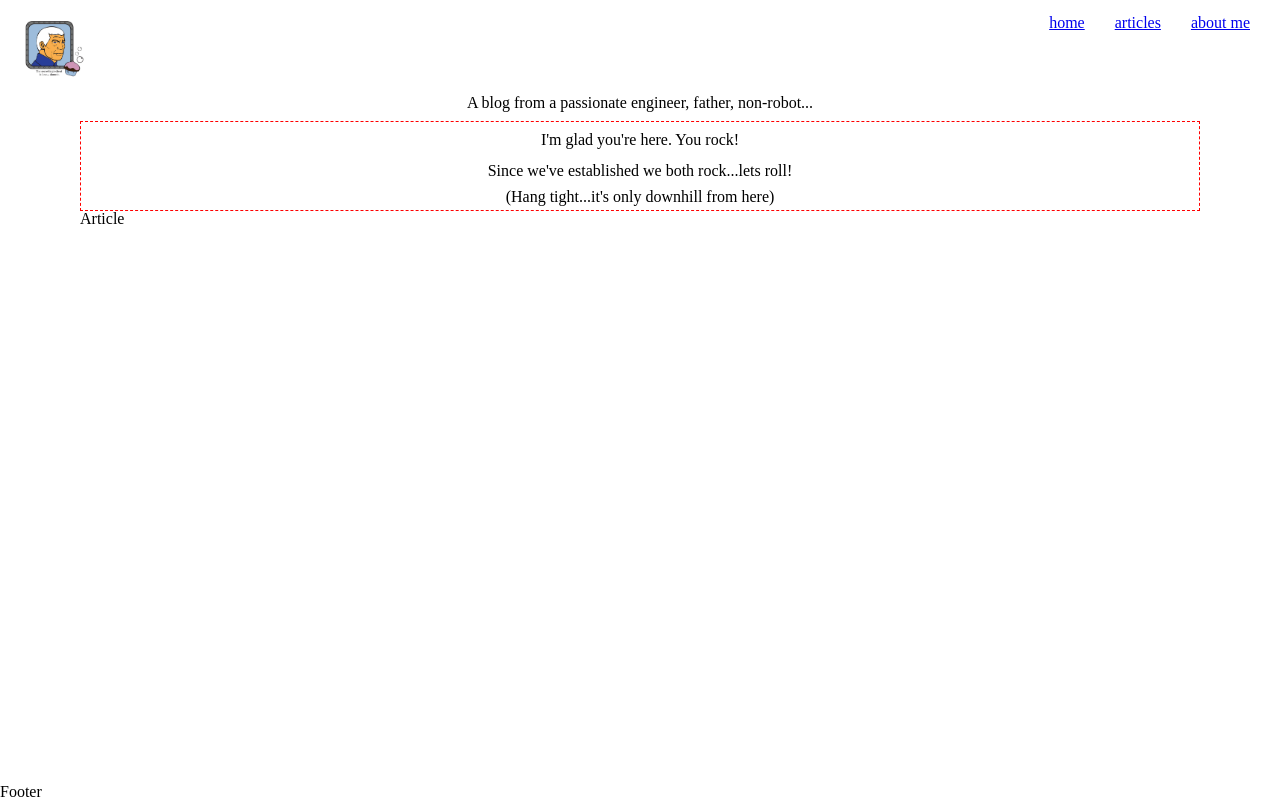
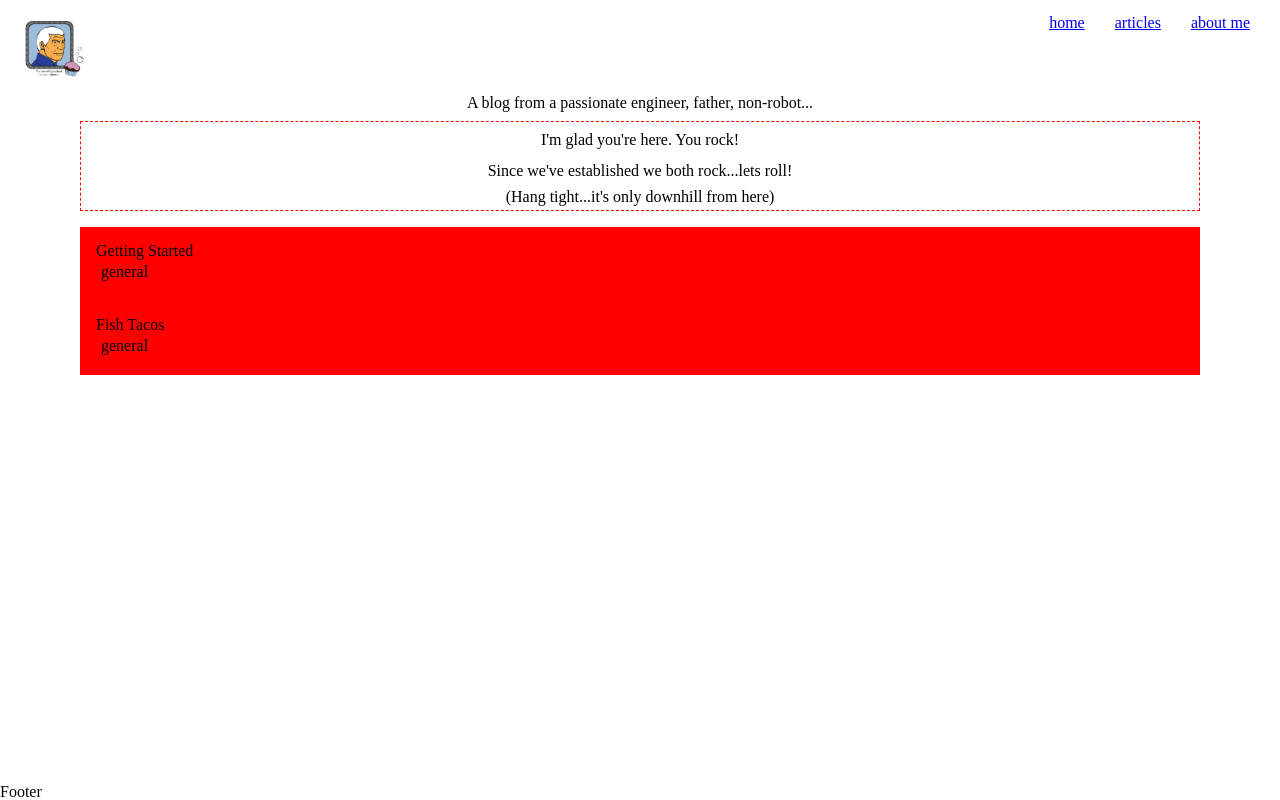
Before and after one commit to mcnichol/homepage, a React app: page / in a window 1280 px wide. Built offline with nearby package versions, Linux system fonts and the light colour scheme; the HTML template or start-up script is replaced by a standard one.

Commit message:
Add articles as data to functional component

```diff
--- a/dev/components/blog/components/body/Article.jsx
+++ b/dev/components/blog/components/body/Article.jsx
@@ -1,8 +1,9 @@
 import React from "react";
 
-const Article = () =>
-    <div>
-        Article
+const Article = ({title, category, content, keywords}) =>
+    <div className="article">
+        <h1 className="title">{title}</h1>
+        <p>{category}</p>
     </div>;
 
 export default Article;
--- /dev/null
+++ b/dev/components/blog/components/body/Articles.jsx
@@ -0,0 +1,9 @@
+import React from "react";
+import Article from "./Article"
+
+const Articles = ({articles}) =>
+    <div className="articles">
+        {articles.map((article, i) => <Article key={i} {...article} />)}
+    </div>;
+
+export default Articles;
--- a/dev/components/blog/components/body/BodyContainer.jsx
+++ b/dev/components/blog/components/body/BodyContainer.jsx
@@ -1,11 +1,12 @@
 import React from "react";
 import Alert from "./Alert";
-import Article from "./Article";
+import Articles from "./Articles";
+import articles from "../../data/articles"
 
-const BodyContainer = (props) =>
+const BodyContainer = () =>
     <div className="body-container">
         <Alert/>
-        <Article/>
+        <Articles articles={articles}/>
     </div>;
 
 export default BodyContainer;
--- /dev/null
+++ b/dev/components/blog/data/articles.js
@@ -0,0 +1,23 @@
+const articles = [
+    {
+        "title": "Getting Started",
+        "category": "general",
+        "content": [
+            {"name": "Whitefish", "amount": 1, "measurement": "l lb"},
+            {"name": "cheese", "amount": 1, "measurement": "cup"},
+            {"name": "Iceberg Lettuce", "amount": 2, "measurement": "cups"}
+        ],
+        "keywords": ["one", "two", "three", "four"],
+    }, {
+        "title": "Fish Tacos",
+        "category": "general",
+        "content": [
+            {"name": "Whitefish", "amount": 1, "measurement": "l lb"},
+            {"name": "cheese", "amount": 1, "measurement": "cup"},
+            {"name": "Iceberg Lettuce", "amount": 2, "measurement": "cups"}
+        ],
+        "keywords": ["one", "two", "three"]
+    }
+];
+
+module.exports = articles;
--- a/dev/components/blog/styles/body.scss
+++ b/dev/components/blog/styles/body.scss
@@ -21,8 +21,12 @@
       text-align: center;
     }
   }
+  .articles {
+    padding: 1em 0em 1em 0em;
+    .article {
+      padding: 1em;
+      background-color: red;
+    }
+  }
 
-  .article {
-    background-color: red;
-  }
 }
```
Also changed, not shown: 1 other file (tests, documents, lock files or other folders).
